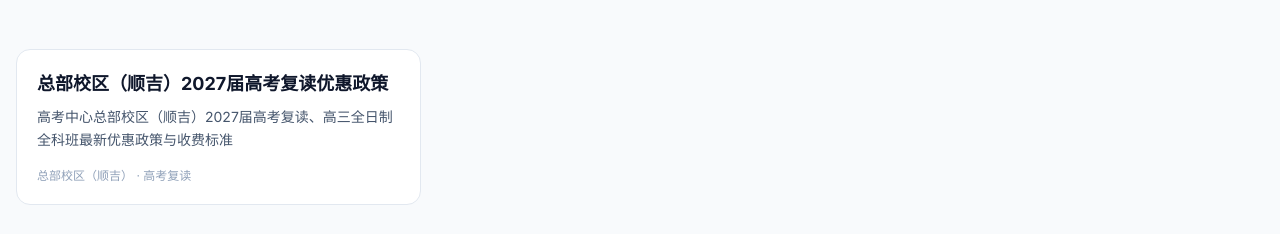
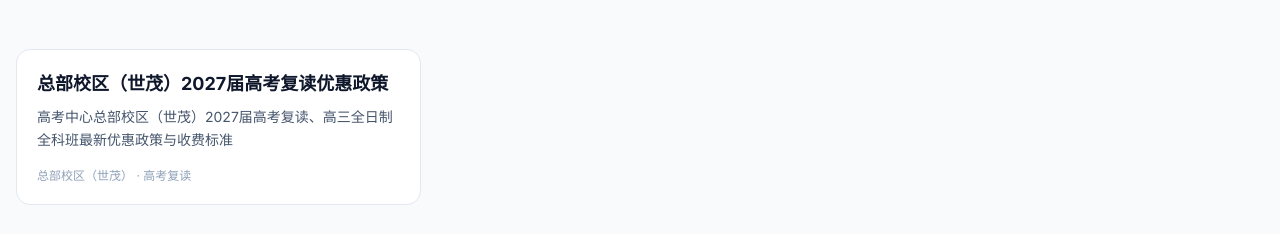
Before and after one commit to meetqy/dai-shi, a Next.js app: page /jia-ge-biao in a window 1280 px wide. Shown: the part 302-536 px from the top of the page. Built offline with nearby package versions, Linux system fonts and the light colour scheme; no server answers.

Commit message:
价格表

```diff
--- a/src/app/jia-ge-biao/page.tsx
+++ b/src/app/jia-ge-biao/page.tsx
@@ -9,12 +9,11 @@ export const metadata = {
 
 const priceListItems = [
   {
-		slug: "shun-ji-gao-kao-fu-du",
-		title: "总部校区（顺吉）2027届高考复读优惠政策",
-		description:
-			"高考中心总部校区（顺吉）2027届高考复读、高三全日制全科班最新优惠政策与收费标准",
+    slug: "shi-mao-gao-kao-fu-du",
+    title: "总部校区（世茂）2027届高考复读优惠政策",
+    description: "高考中心总部校区（世茂）2027届高考复读、高三全日制全科班最新优惠政策与收费标准",
     category: "高考复读",
-		campus: "总部校区（顺吉）",
+    campus: "总部校区（世茂）",
   },
 ];
 
@@ -24,23 +23,13 @@ export default function PriceListPage() {
       <PageTopNav backHref="/" backLabel="返回首页" title="价格表" />
       <div className="container mx-auto px-4 pt-8 md:pt-12">
         <div className="mb-12 text-center">
-					<h1 className="mb-4 font-bold text-3xl text-slate-900 md:text-5xl">
-						价格表
-					</h1>
-					<p className="mx-auto max-w-2xl text-lg text-slate-600">
-						为您提供${SITE_FULL_NAME}各校区各类课程的价格信息与优惠政策。
-					</p>
+          <h1 className="mb-4 font-bold text-3xl text-slate-900 md:text-5xl">价格表</h1>
+          <p className="mx-auto max-w-2xl text-lg text-slate-600">为您提供${SITE_FULL_NAME}各校区各类课程的价格信息与优惠政策。</p>
         </div>
 
         <div className="grid gap-4 md:grid-cols-2 lg:grid-cols-3">
           {priceListItems.map((item) => (
-						<SimpleCard
-							description={item.description}
-							href={`/jia-ge-biao/${item.slug}`}
-							key={item.slug}
-							meta={`${item.campus} · ${item.category}`}
-							title={item.title}
-						/>
+            <SimpleCard description={item.description} href={`/jia-ge-biao/${item.slug}`} key={item.slug} meta={`${item.campus} · ${item.category}`} title={item.title} />
           ))}
 
           {priceListItems.length === 0 && (
--- a/src/app/jia-ge-biao/shun-ji-gao-kao-fu-du/page.tsx
+++ b/src/app/jia-ge-biao/shi-mao-gao-kao-fu-du/page.tsx
@@ -8,9 +8,9 @@ import { Button } from "~/components/ui/button";
 import { env } from "~/env";
 import { SITE_BRAND_NAME, SITE_HOTLINE_TEXT, SITE_FULL_NAME } from "~/lib/constants/site";
 
-const PAGE_TITLE = "2027 届高考中心总部校区（顺吉）复读优惠政策与收费标准公示";
+const PAGE_TITLE = "2027 届高考中心总部校区（世茂）复读优惠政策与收费标准公示";
 const PAGE_DESCRIPTION = `${SITE_FULL_NAME}2027 届高考复读、高三全日制全科班最新优惠政策与收费标准官方公示。`;
-const PAGE_PATH = "/jia-ge-biao/shun-ji-gao-kao-fu-du";
+const PAGE_PATH = "/jia-ge-biao/shi-mao-gao-kao-fu-du";
 const CAMPUS_ADDRESS = "戴氏教育总部（成都市青羊区顺城大街252号顺吉大厦）";
 
 export const metadata: Metadata = {
@@ -145,7 +145,7 @@ export default function ShunJiGaoKaoFuDuPage() {
   return (
     <div className="min-h-screen bg-white">
       <PageStructuredData />
-      <PageTopNav backHref="/jia-ge-biao" backLabel="返回价格表" title="2027 届高考中心总部校区（顺吉）复读优惠政策公示" />
+      <PageTopNav backHref="/jia-ge-biao" backLabel="返回价格表" title="2027 届高考中心总部校区（世茂）复读优惠政策公示" />
 
       {/* Hero Section */}
       <section className="border-slate-800 border-b bg-slate-950 py-16 text-white md:py-24">
@@ -153,7 +153,7 @@ export default function ShunJiGaoKaoFuDuPage() {
           <div className="grid items-end gap-12 lg:grid-cols-[minmax(0,1.15fr)_340px]">
             <div>
               <div className="mb-4 text-primary text-sm tracking-[0.24em]">2027 官方优惠政策公示</div>
-              <h1 className="max-w-4xl font-black text-4xl leading-tight tracking-tight md:text-6xl">2027 届高考中心总部校区（顺吉）暑期报名优惠政策公示</h1>
+              <h1 className="max-w-4xl font-black text-4xl leading-tight tracking-tight md:text-6xl">2027 届高考中心总部校区（世茂）暑期报名优惠政策公示</h1>
               <p className="mt-6 max-w-3xl text-lg text-slate-300 leading-8">
                 为助力 2027 届高考学子高效备考，{SITE_FULL_NAME}
                 （顺吉校区）现正式公示本年度优惠政策。涵盖暑期提前批优惠、分数专项减免、团报福利及老生续报专项。政策透明，保障每一位学子的升学之路。
@@ -190,7 +190,7 @@ export default function ShunJiGaoKaoFuDuPage() {
                 <div className="mt-2 text-lg leading-8 text-slate-200">本政策执行周期为 2026 年 6 月 1 日 — 2026 年 7 月 31 日</div>
               </div>
               <div className="space-y-3 pt-4 text-slate-300 text-sm">
-                <p>1. 本页公示口径仅适用于高考中心总部校区（顺吉）。</p>
+                <p>1. 本页公示口径仅适用于高考中心总部校区（世茂）。</p>
                 <p>2. 复读生分数优惠与暑期优惠不可叠加，取最高值使用。</p>
               </div>
               <div className="mt-6 flex items-center gap-2 text-primary text-sm">
@@ -210,7 +210,7 @@ export default function ShunJiGaoKaoFuDuPage() {
             {/* 暑期报名优惠 */}
             <section className="scroll-mt-48 py-2" id="you-hui-zheng-ce">
               <SectionHeading
-                description="针对 2027 届高三全科班（含复读生）的暑期提前批报名优惠，以下内容仅按高考中心总部校区（顺吉）口径公示，越早报名优惠力度越大。"
+                description="针对 2027 届高三全科班（含复读生）的暑期提前批报名优惠，以下内容仅按高考中心总部校区（世茂）口径公示，越早报名优惠力度越大。"
                 icon={TagIcon}
                 index="01"
                 label="暑期报名优惠"
@@ -242,7 +242,7 @@ export default function ShunJiGaoKaoFuDuPage() {
                   ],
                   [
                     "7 月 1 日 - 7 月 31 日",
-                    "总部校区（顺吉）全部班型",
+                    "总部校区（世茂）全部班型",
                     <span className="font-bold text-primary" key="price">
                       总价统一优惠 1000 元
                     </span>,
@@ -399,11 +399,11 @@ export default function ShunJiGaoKaoFuDuPage() {
             {/* 收费标准详情 */}
             <section className="scroll-mt-48 py-2" id="shou-fei-biao-zhun">
               <SectionHeading
-                description="本页仅公示高考中心总部校区（顺吉）收费标准，价格透明，无隐形消费。"
+                description="本页仅公示高考中心总部校区（世茂）收费标准，价格透明，无隐形消费。"
                 icon={ReceiptIcon}
                 index="05"
                 label="收费标准详情"
-                title="2027 届高考中心总部校区（顺吉）收费公示"
+                title="2027 届高考中心总部校区（世茂）收费公示"
               />
               <InfoTable
                 headers={["班型", "月度标准", "常规月度优惠", "常规优惠后总价"]}
@@ -471,7 +471,7 @@ export default function ShunJiGaoKaoFuDuPage() {
               <div className="px-5 py-4">
                 <div className="flex items-center gap-2 text-primary text-sm">
                   <MapPinIcon className="size-4" />
-                  <span>总部校区（顺吉）到校咨询地址</span>
+                  <span>总部校区（世茂）到校咨询地址</span>
                 </div>
                 <div className="mt-3 flex flex-col gap-4 md:flex-row md:items-center md:justify-between">
                   <div className="min-w-0">
--- a/src/lib/site-routes.ts
+++ b/src/lib/site-routes.ts
@@ -46,10 +46,10 @@ const STATIC_SITE_ROUTES: SiteRoute[] = [
 	},
 	{
 		changeFrequency: "weekly",
-		description: `${SITE_FULL_NAME}总部校区（顺吉）2027 届高考复读、高三全日制全科班最新优惠政策与收费标准官方公示。`,
-		path: "/jia-ge-biao/shun-ji-gao-kao-fu-du",
+		description: `${SITE_FULL_NAME}总部校区（世茂）2027 届高考复读、高三全日制全科班最新优惠政策与收费标准官方公示。`,
+		path: "/jia-ge-biao/shi-mao-gao-kao-fu-du",
 		priority: 0.9,
-		title: "总部校区（顺吉）高考复读优惠政策",
+		title: "总部校区（世茂）高考复读优惠政策",
 	},
 	{
 		changeFrequency: "weekly",
```
Lines whose indentation alone changed are shown as unchanged.
